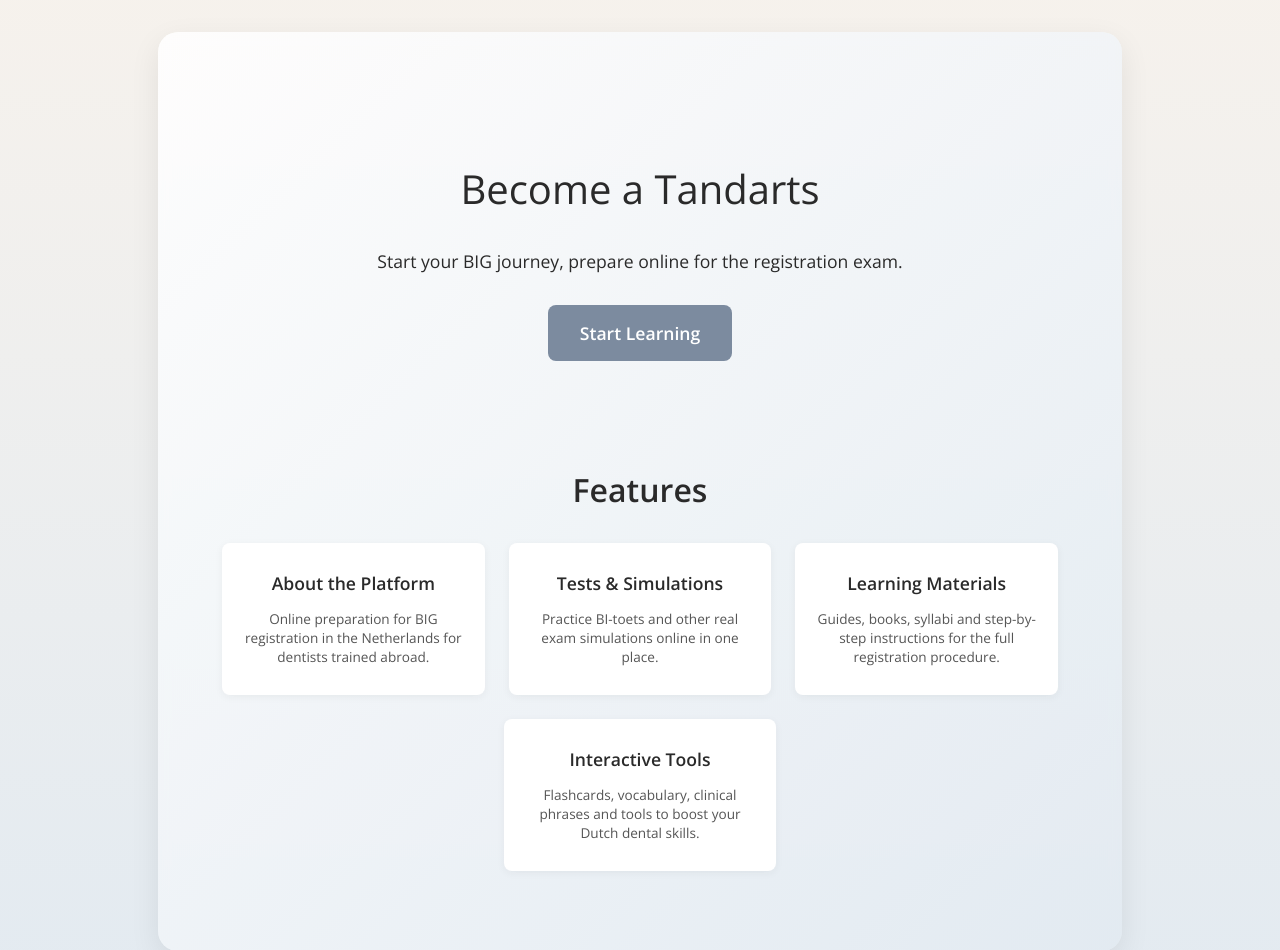
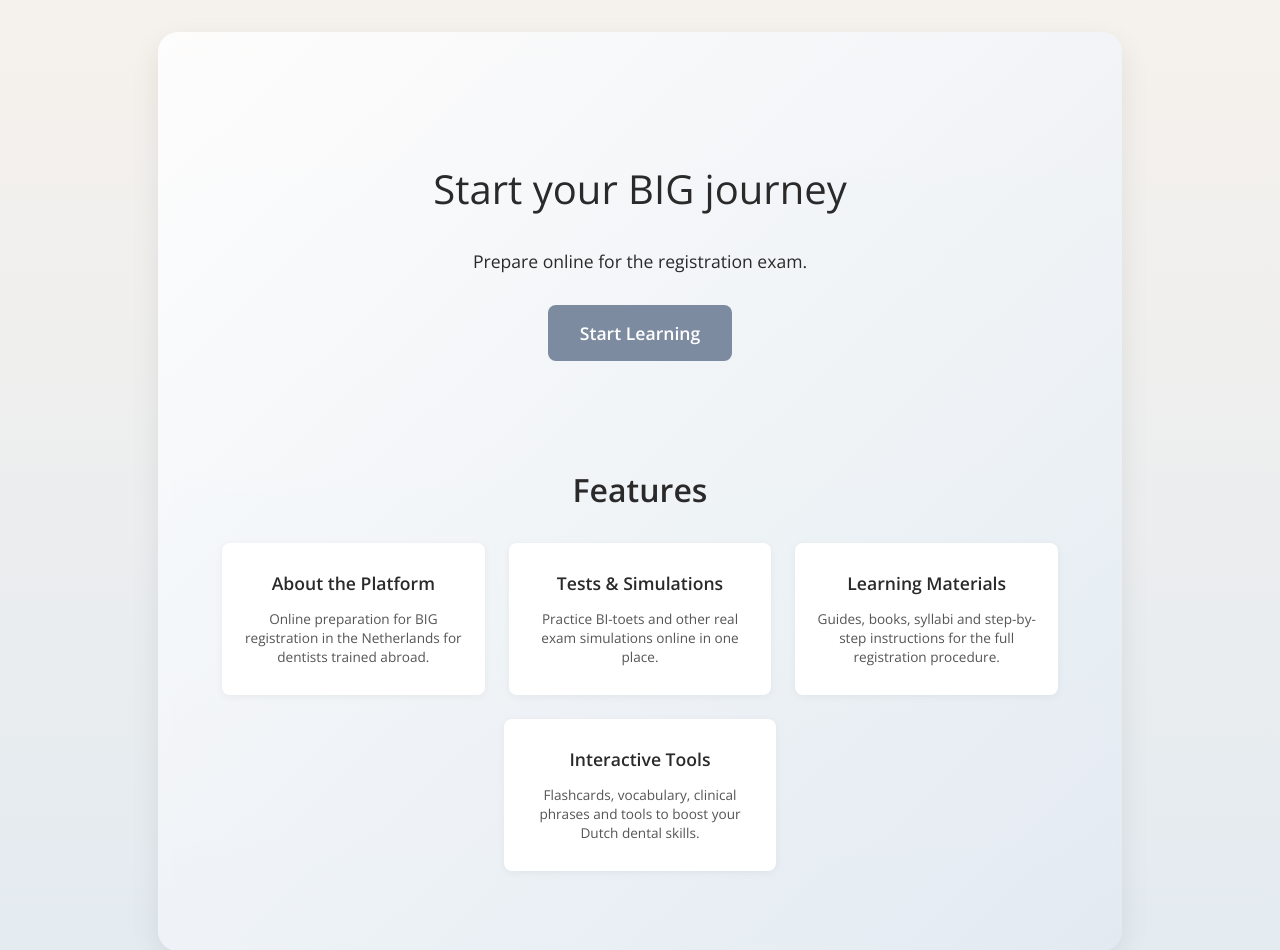
Before and after one commit to YevheniiButov/beatandarts, a Flask app: page / in a window 1280 px wide. Shown: the part 64-1014 px from the top of the page. Run offline with Flask 3, Linux system fonts and the light colour scheme.

Commit message:
🧹 Update .gitignore, index.html and push full project

```diff
--- a/flask-app/templates/index.html
+++ b/flask-app/templates/index.html
@@ -12,7 +12,7 @@
         {% elif lang == 'es' %} Comienza tu camino hacia el BIG
         {% elif lang == 'tr' %} BIG yolculuğuna başla
         {% elif lang == 'fa' %} سفر خود به BIG را آغاز کنید
-        {% else %} Become a Tandarts
+        {% else %} Start your BIG journey
         {% endif %}
       </h1>
 
@@ -30,7 +30,7 @@
         {% elif lang == 'fa' %}
           آمادگی آنلاین برای آزمون ثبت‌نام BIG در هلند.
         {% else %}
-          Start your BIG journey, prepare online for the registration exam.
+          Prepare online for the registration exam.
         {% endif %}
       </p>
 
```
Also changed, not shown: 5 other files.
